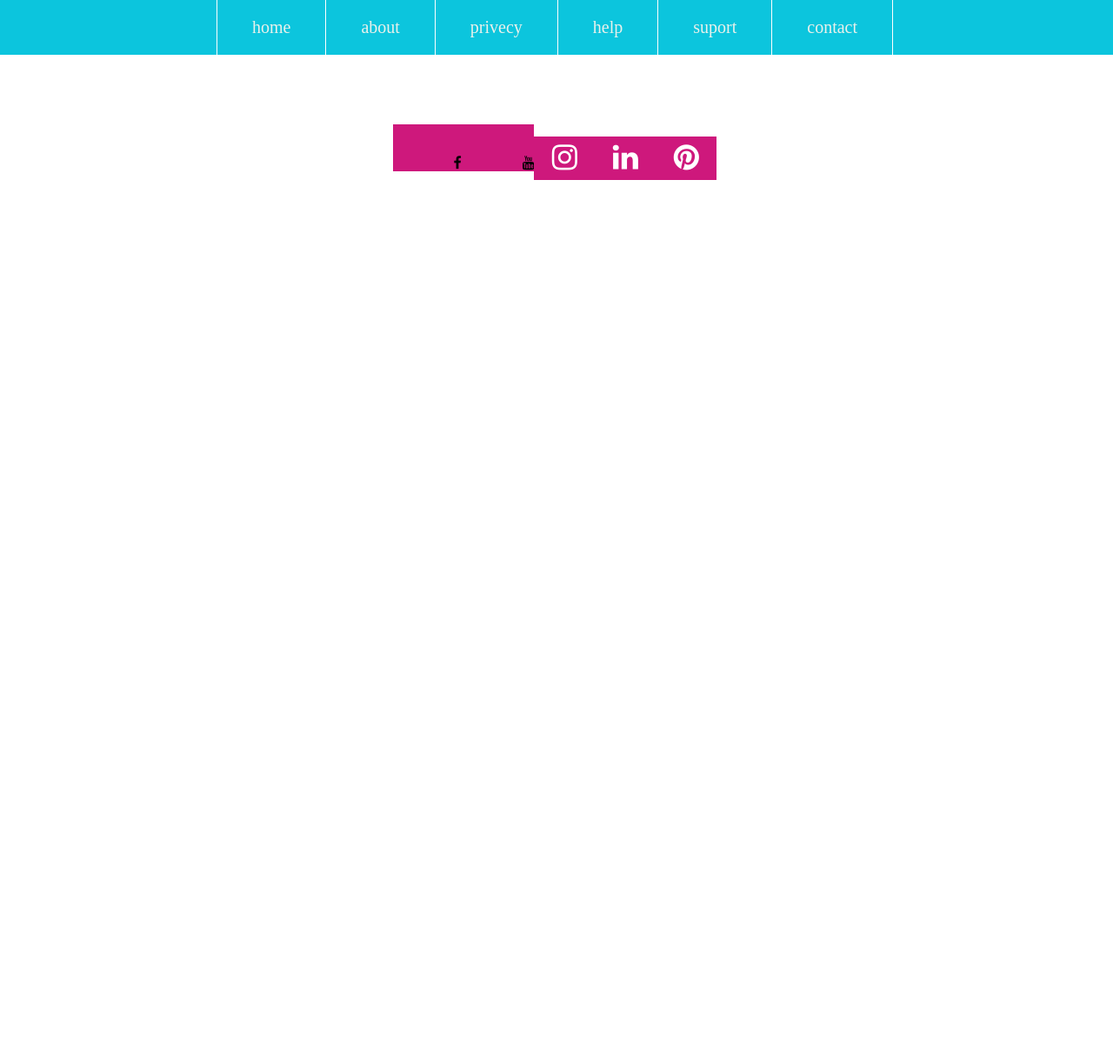
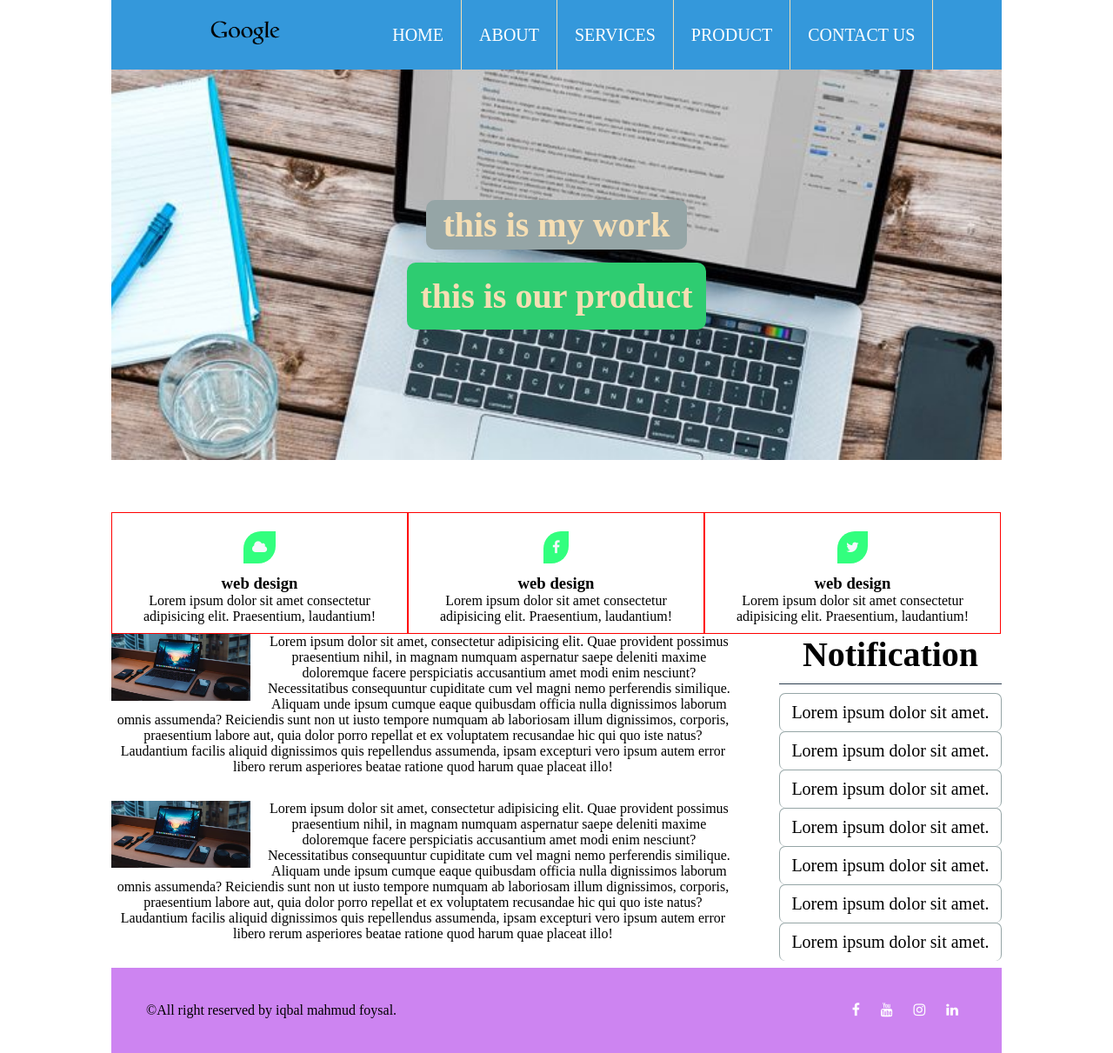
Before and after one commit to iqbalmahmu/new-bootsrap, a website: page index.html in a window 1280 px wide. Shown: the whole page at 87% size. Before the commit the page ends 800 px from the top, so only its background shows below. Drawn offline with Linux system fonts and the light colour scheme.

Commit message:
build demo web page using html and css

```diff
--- /dev/null
+++ b/css/style.css
@@ -0,0 +1,210 @@
+/* default css code are below */
+
+* {
+  margin: 0;
+  padding: 0;
+  box-sizing: border-box;
+}
+
+.clearfix::after {
+  content: "";
+  display: block;
+  clear: both;
+}
+
+.container {
+  width: 1024px;
+  display: block;
+  text-align: center;
+  margin: 0 auto;
+  /* background: #2980b9; */
+  height: auto;
+}
+
+img {
+  max-width: 100%;
+}
+
+/* header css */
+
+.header {
+  background: #3498db;
+  display: block;
+}
+
+.header-left {
+  float: left;
+  width: 30%;
+}
+
+.header-left img {
+  width: 100px;
+  height: auto;
+}
+
+.header-right {
+  float: right;
+  width: 70%;
+}
+
+/* ul csss */
+
+.header-right ul {
+  text-align: left;
+}
+
+.header-right ul li {
+  display: inline-block;
+  margin-left: -4px;
+}
+
+.header-right ul li a {
+  text-decoration: none;
+  font-size: 20px;
+  text-transform: uppercase;
+  color: white;
+  padding: 20px;
+  display: block;
+  line-height: 40px;
+  border-right: 1px solid wheat;
+  transition: 0.5s;
+}
+
+.header-right ul li a:hover {
+  background: #2c3e50;
+}
+
+/* banner section */
+
+.banner {
+  background: url(../image/slider.jpg) no-repeat center;
+  background-size: cover;
+  /* display: block; */
+  /* background: rgb(136, 51, 51); */
+  /* width: 60px; */
+  padding: 150px;
+}
+
+.banner-caption {
+}
+.banner-caption h2 {
+  background: #95a5a6;
+  color: wheat;
+  padding: 5px;
+  margin: auto;
+  max-width: 300px;
+  border-radius: 10px;
+  font-size: 40px;
+}
+.banner-caption h1 {
+  background: #2ecc71;
+  color: wheat;
+  margin-top: 15px;
+  padding: 15px;
+  display: inline-block;
+  border-radius: 10px;
+  font-size: 40px;
+}
+
+/* services css section */
+
+.services {
+  margin-top: 60px;
+}
+
+.service-item {
+  float: left;
+  width: 33.3%;
+  border: 1px solid red;
+  padding: 10px;
+}
+
+.services span {
+  background: #32ff7e;
+  padding: 10px;
+  border-radius: 20px 0px;
+  height: 60px;
+  width: 60px;
+  line-height: 60px;
+  color: rgb(244, 248, 252);
+  /* font-size: 5px; */
+}
+
+/* blog cdd section */
+
+.blog-container {
+}
+
+.blog-left-content {
+  float: left;
+  width: 70%;
+}
+
+.blog-left-notification {
+  float: right;
+  width: 25%;
+}
+
+.blog-item {
+  margin-bottom: 30px;
+}
+.blog-item img {
+  width: 160px;
+  height: auto;
+  float: left;
+  margin-right: 15px;
+}
+
+/* blog- notification css */
+
+.blog-left-notification {
+}
+
+.blog-left-notification h2 {
+  font-size: 40px;
+  border-bottom: 1px solid #2c3e50;
+  padding-bottom: 10px;
+  margin-bottom: 10px;
+}
+
+.blog-left-notification ul {
+  list-style: none;
+}
+
+.blog-left-notification ul li {
+  border: 1px solid #95a5a6;
+  /* list-style-type: none; */
+  border-bottom: 10px;
+  padding: 10px;
+  font-size: 20px;
+  border-radius: 7px;
+}
+
+/* footer section */
+
+.footer {
+  background: #cd84f1;
+  padding: 40px;
+}
+
+.footer-left {
+  float: left;
+}
+
+.footer-right {
+  float: right;
+}
+
+.social-manu {
+  list-style-type: none;
+  float: left;
+}
+
+.social-manu li {
+  display: inline-block;
+}
+
+.social-manu li a {
+  color: white;
+  padding: 10px;
+}
--- a/index.html
+++ b/index.html
@@ -5,50 +5,156 @@
     <meta http-equiv="X-UA-Compatible" content="IE=edge" />
     <meta name="viewport" content="width=device-width, initial-scale=1.0" />
     <title>Document</title>
+
     <link
       rel="stylesheet"
       href="https://cdnjs.cloudflare.com/ajax/libs/font-awesome/4.7.0/css/font-awesome.min.css"
     />
 
-    <link rel="stylesheet" href="./main.css" />
+    <link rel="stylesheet" href="./css/style.css" />
   </head>
   <body>
-    <div class="header-manu">
+    <div class="container">
+      <!-- header section -->
+
+      <div class="header clearfix">
+        <div class="header-left">
+          <a href="#">
+            <img src="./image/google2.png" alt="my pictur" />
+          </a>
+        </div>
+        <div class="header-right">
           <ul>
             <li><a href="#">home</a></li>
-        <li>
-          <a href="#">about</a>
-          <ul>
-            <li><a href="#">dropdown</a></li>
-            <li><a href="#">dropdown</a></li>
-            <li><a href="#">dropdown</a></li>
-            <li><a href="#">dropdown</a></li>
-            <li><a href="#">dropdown</a></li>
-            <li><a href="#">dropdown</a></li>
-          </ul>
-        </li>
-        <li><a href="#">privecy</a></li>
-        <li><a href="#">help</a></li>
-        <li><a href="#">suport</a></li>
-        <li><a href="#">contact</a></li>
+            <li><a href="#">about</a></li>
+            <li><a href="#">services</a></li>
+            <li><a href="#">product</a></li>
+            <li><a href="#">contact us </a></li>
           </ul>
         </div>
+      </div>
 
-    <div class="socialManu">
+      <!-- banner section -->
+
+      <div class="banner">
+        <div class="banner-caption">
+          <h2>this is my work</h2>
+          <h1>this is our product</h1>
+        </div>
+      </div>
+
+      <!-- services section code -->
+
+      <div class="services clearfix">
+        <div class="service-item">
+          <span><i class="fa fa-cloud"></i></span>
+          <h3>web design</h3>
+          <p>
+            Lorem ipsum dolor sit amet consectetur adipisicing elit.
+            Praesentium, laudantium!
+          </p>
+        </div>
+        <div class="service-item">
+          <span><i class="fa fa-facebook"></i></span>
+          <h3>web design</h3>
+          <p>
+            Lorem ipsum dolor sit amet consectetur adipisicing elit.
+            Praesentium, laudantium!
+          </p>
+        </div>
+        <div class="service-item">
+          <span><i class="fa fa-twitter"></i></span>
+          <h3>web design</h3>
+          <p>
+            Lorem ipsum dolor sit amet consectetur adipisicing elit.
+            Praesentium, laudantium!
+          </p>
+        </div>
+      </div>
+
+      <!-- bloge content -->
+
+      <div class="blog-container clearfix">
+        <div class="blog-left-content">
+          <div class="blog-item">
+            <img src="./image/black.jpg" alt="laptop pic" />
+            <p>
+              Lorem ipsum dolor sit amet, consectetur adipisicing elit. Quae
+              provident possimus praesentium nihil, in magnam numquam aspernatur
+              saepe deleniti maxime doloremque facere perspiciatis accusantium
+              amet modi enim nesciunt? Necessitatibus consequuntur cupiditate
+              cum vel magni nemo perferendis similique. Aliquam unde ipsum
+              cumque eaque quibusdam officia nulla dignissimos laborum omnis
+              assumenda? Reiciendis sunt non ut iusto tempore numquam ab
+              laboriosam illum dignissimos, corporis, praesentium labore aut,
+              quia dolor porro repellat et ex voluptatem recusandae hic qui quo
+              iste natus? Laudantium facilis aliquid dignissimos quis
+              repellendus assumenda, ipsam excepturi vero ipsum autem error
+              libero rerum asperiores beatae ratione quod harum quae placeat
+              illo!
+            </p>
+          </div>
+          <div class="blog-item">
+            <img src="./image/black.jpg" alt="laptop pic" />
+            <p>
+              Lorem ipsum dolor sit amet, consectetur adipisicing elit. Quae
+              provident possimus praesentium nihil, in magnam numquam aspernatur
+              saepe deleniti maxime doloremque facere perspiciatis accusantium
+              amet modi enim nesciunt? Necessitatibus consequuntur cupiditate
+              cum vel magni nemo perferendis similique. Aliquam unde ipsum
+              cumque eaque quibusdam officia nulla dignissimos laborum omnis
+              assumenda? Reiciendis sunt non ut iusto tempore numquam ab
+              laboriosam illum dignissimos, corporis, praesentium labore aut,
+              quia dolor porro repellat et ex voluptatem recusandae hic qui quo
+              iste natus? Laudantium facilis aliquid dignissimos quis
+              repellendus assumenda, ipsam excepturi vero ipsum autem error
+              libero rerum asperiores beatae ratione quod harum quae placeat
+              illo!
+            </p>
+          </div>
+        </div>
+        <div class="blog-left-notification">
+          <h2>Notification</h2>
           <ul>
-        <li><a href="#"></a><i class="fa fa-facebook"></i></li>
+            <li>Lorem ipsum dolor sit amet.</li>
+            <li>Lorem ipsum dolor sit amet.</li>
+            <li>Lorem ipsum dolor sit amet.</li>
+            <li>Lorem ipsum dolor sit amet.</li>
+            <li>Lorem ipsum dolor sit amet.</li>
+            <li>Lorem ipsum dolor sit amet.</li>
+            <li>Lorem ipsum dolor sit amet.</li>
+          </ul>
+        </div>
+      </div>
 
-        <li><a href="#"></a><i class="fa fa-youtube"></i></li>
+      <!-- footer-section -->
+
+      <div class="footer clearfix">
+        <div class="footer-left">
+          <p>&copy;All right reserved by iqbal mahmud foysal.</p>
+        </div>
+        <div class="footer-right">
+          <ul class="social-manu">
+            <li>
+              <a href="#"><i class="fa fa-facebook"></i></a>
+            </li>
+
+            <li>
+              <a href="#"><i class="fa fa-youtube"></i></a>
+            </li>
+
             <li>
               <a href="#"><i class="fa fa-instagram"></i></a>
             </li>
+
             <li>
               <a href="#"><i class="fa fa-linkedin"></i></a>
             </li>
-        <li>
-          <a href="#"><i class="fa fa-pinterest"></i></a>
-        </li>
           </ul>
+        </div>
+      </div>
+
+      <!-- do not change code here -->
     </div>
   </body>
 </html>
--- /dev/null
+++ b/js/app.js
@@ -0,0 +1,3 @@
+let name = "foysal";
+
+console.log(name);
--- a/main.css
+++ /dev/null
@@ -1,119 +0,0 @@
-* {
-  margin: 0px;
-  padding: 0px;
-
-  /* display: inline-block; */
-  /* margin: 0 auto; */
-  /* text-align: center; */
-}
-
-.header-manu {
-  background: rgb(12, 197, 221);
-}
-
-.header-manu ul {
-  text-align: center;
-}
-
-.header-manu ul li {
-  display: inline-block;
-  margin-left: -4px;
-}
-
-.header-manu ul li a {
-  color: rgb(235, 241, 235);
-  padding: 20px 40px;
-  display: inline-block;
-  text-decoration: none;
-  border-right: 1px solid white;
-  font-size: 20px;
-}
-.header-manu ul li:first-child a {
-  border-left: 1px solid white;
-}
-
-.header-manu ul li:hover > a {
-  background: rgb(2, 58, 110);
-}
-
-/* dropdown start here */
-.header-manu ul li {
-  position: relative;
-}
-.header-manu ul li ul {
-  position: absolute;
-  left: 0;
-  top: 100%;
-  background: rgb(13, 158, 202);
-  width: 300px;
-  transition: 0.4s;
-}
-
-.header-manu ul li ul li {
-  display: block;
-
-  margin: 0px;
-  border-top: 1px solid #ddd;
-}
-
-.header-manu ul li ul li a {
-  display: block;
-
-  border: none;
-  border-bottom: 1px solid #ddd;
-}
-
-.header-manu ul ul li:first-child a {
-  border: none;
-}
-
-/* hover part */
-.header-manu ul li ul {
-  /* display: none; */
-  opacity: 0;
-  visibility: hidden;
-  transform: scaleY(0);
-  transform-origin: top center;
-}
-
-.header-manu ul li:hover ul {
-  /* display: block; */
-  opacity: 1;
-  visibility: visible;
-  transform: scaleY(1);
-}
-
-/* .header-manu ul li ul li a:hover {
-} */
-
-/* social manu css */
-
-.socialManu {
-  margin-top: 80px;
-  /* display: inline-block; */
-}
-
-.socialManu ul {
-  text-align: center;
-  /* display: inline-block; */
-}
-
-.socialManu ul li {
-  display: inline-block;
-  background: rgb(206, 24, 124);
-  margin-left: -4px;
-}
-
-.socialManu ul li a {
-  color: white;
-  font-size: 34px;
-  /* padding: 10px; */
-  margin-left: 10px;
-  margin-right: 10px;
-  height: 50px;
-  width: 50px;
-  display: inline-block;
-  line-height: 50px;
-  border-radius: 50%;
-  text-align: center;
-}
```
Also changed, not shown: package.json (added, +19 -0 lines), css/bootstrap.min.css (added), image/black.jpg (added), image/google.png (added), image/google2.png (added), image/laptop.jpg (added), image/myimage.png (renamed from image/myimage.jpg), image/slider.jpg (added). Lines whose indentation alone changed are shown as unchanged.
